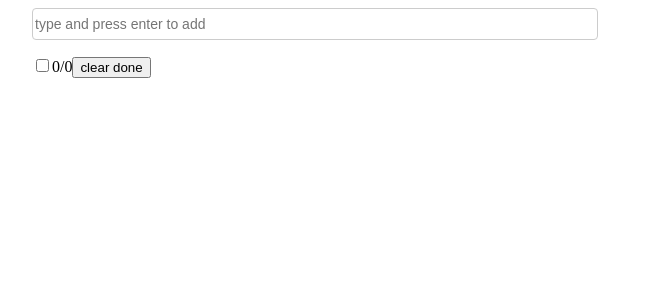
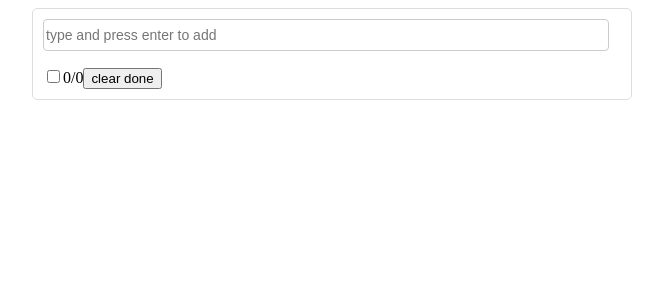
Before and after one commit to violetpupil/small, a React (Create React App) app: page / in a window 1280 px wide. Shown: the top 300 px of the page, without its empty margins (308-971 px from the left). Built offline with nearby package versions, Linux system fonts and the light colour scheme.

Commit message:
todo-wrap

```diff
--- a/src/App.css
+++ b/src/App.css
@@ -2,3 +2,9 @@
   margin: 0 auto;
   width: 600px;
 }
+
+.todo-container .todo-wrap {
+  padding: 10px;
+  border: 1px solid #ddd;
+  border-radius: 5px;
+}
--- a/src/App.jsx
+++ b/src/App.jsx
@@ -14,9 +14,11 @@ export default class App extends React.Component {
     const { todoList } = this.state
     return (
       <div className="todo-container">
-        <Header addTodo={this.addTodo} />
-        <List todoList={todoList} />
-        <Footer todoList={todoList} />
+        <div className='todo-wrap'>
+          <Header addTodo={this.addTodo} />
+          <List todoList={todoList} />
+          <Footer todoList={todoList} />
+        </div>
       </div>
     )
   }
```
